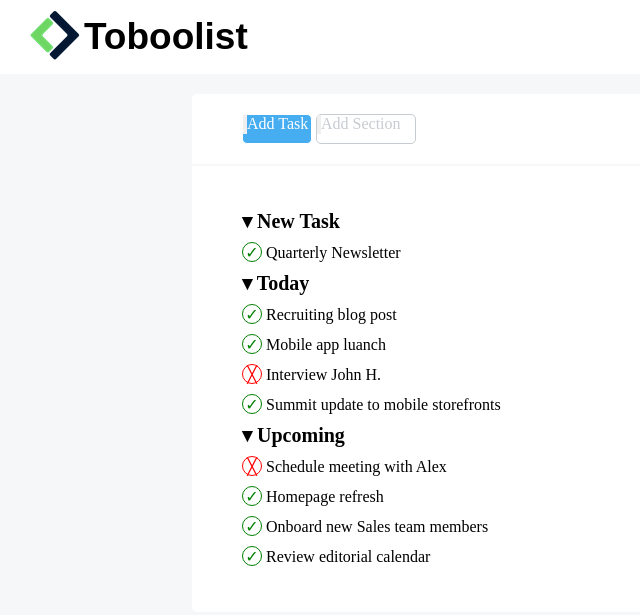
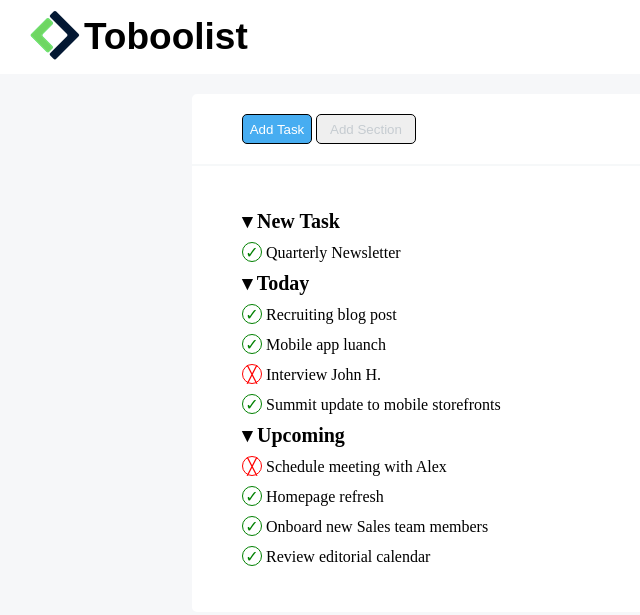
Before and after one commit to E-Lop/html-css-toboolist, a plain HTML site: page index.html in a window 1280 px wide. Shown: the whole page, without its empty margins (0-640 px from the left). Drawn offline with Linux system fonts and the light colour scheme.

Commit message:
fixed buttons

```diff
--- a/index.html
+++ b/index.html
@@ -19,10 +19,9 @@
       <div class="container">
         <!-- parte superiore -->
         <div class="top-section">
-          <div class="btn task-button"><input type="button" />Add Task</div>
-          <div class="btn section-button">
-            <input type="button" />Add Section
-          </div>
+          <input type="button" class="btn task-button" value="Add Task" />
+
+          <input type="button" class="btn section-button" value="Add Section" />
         </div>
 
         <hr />
```
